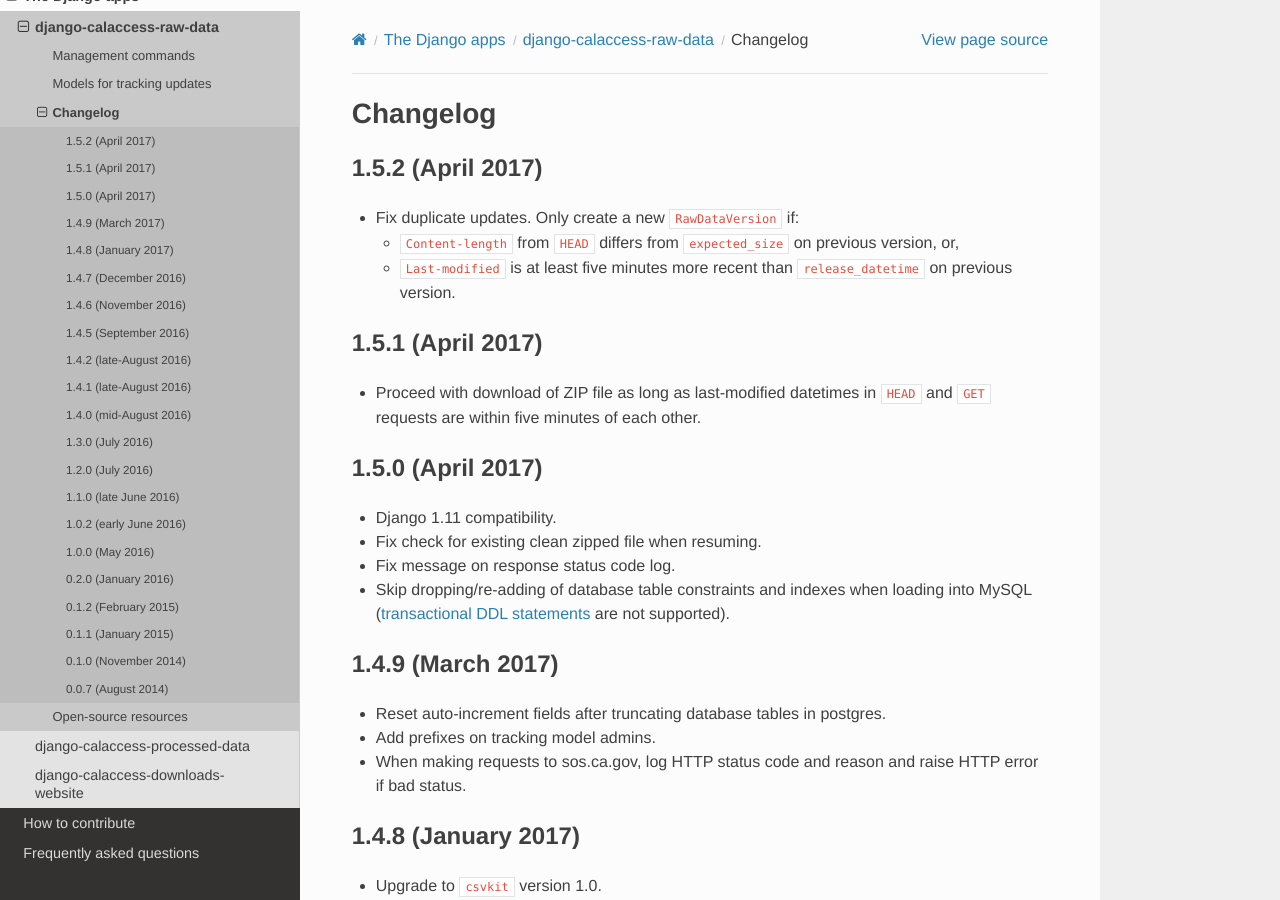
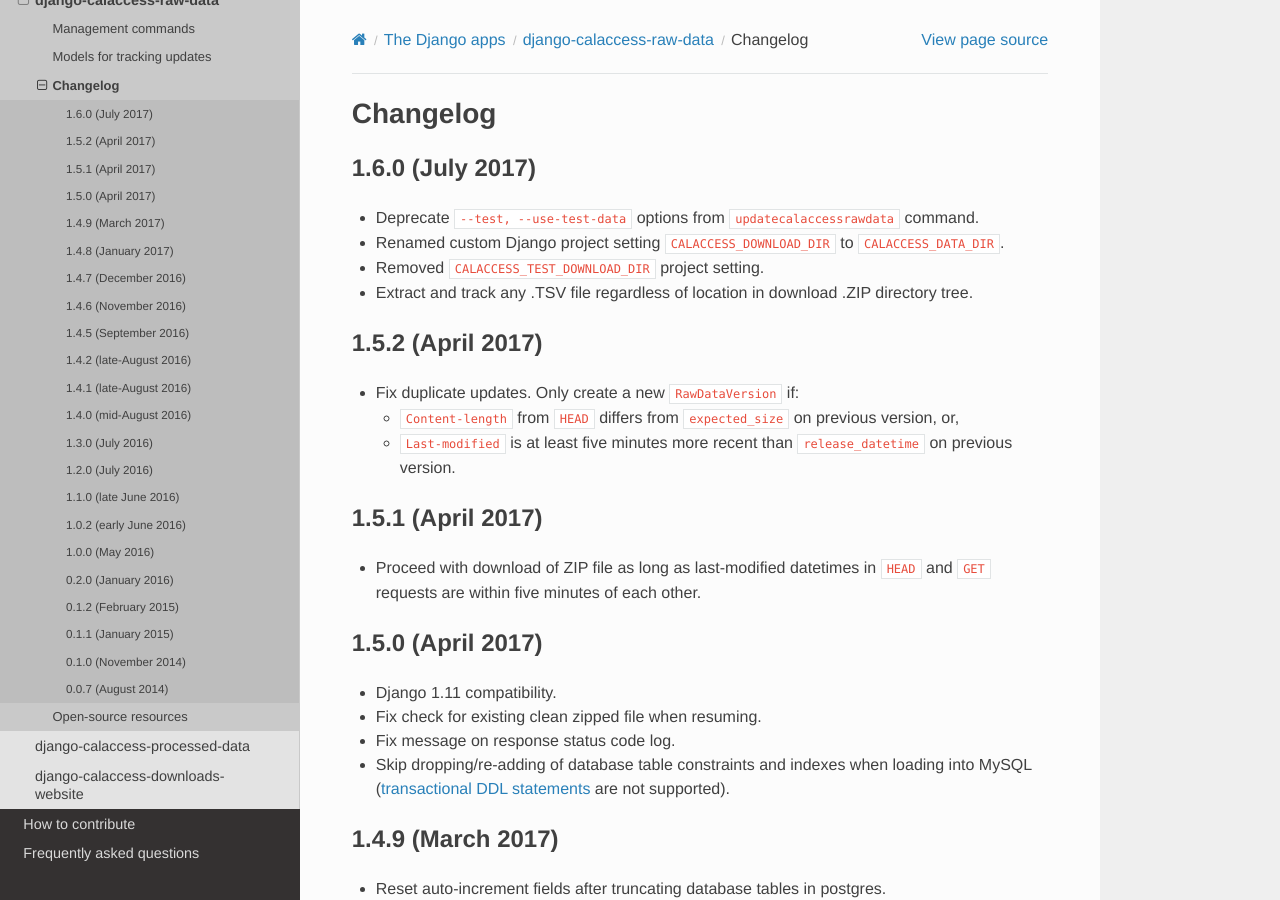
Before and after one commit to palewire/django-calaccess-technical-documentation, a Sphinx documentation site: the page built from docs/apps/calaccess_raw/changelog.rst, in a window 1280 px wide and 900 px high. Built offline with Sphinx 7.4.7 and the Read the Docs theme 2.0.0, drawn with Linux system fonts in a browser that asks for light colours.

Commit message:
v1.6.0 release notes

```diff
--- a/docs/apps/calaccess_raw/changelog.rst
+++ b/docs/apps/calaccess_raw/changelog.rst
@@ -1,5 +1,14 @@
 Changelog
 =========
+
+1.6.0 (July 2017)
+---------------------
+
+* Deprecate ``--test, --use-test-data`` options from ``updatecalaccessrawdata`` command.
+* Renamed custom Django project setting ``CALACCESS_DOWNLOAD_DIR`` to ``CALACCESS_DATA_DIR``.
+* Removed ``CALACCESS_TEST_DOWNLOAD_DIR`` project setting.
+* Extract and track any .TSV file regardless of location in download .ZIP directory tree.
+
 
 1.5.2 (April 2017)
 ---------------------
```
